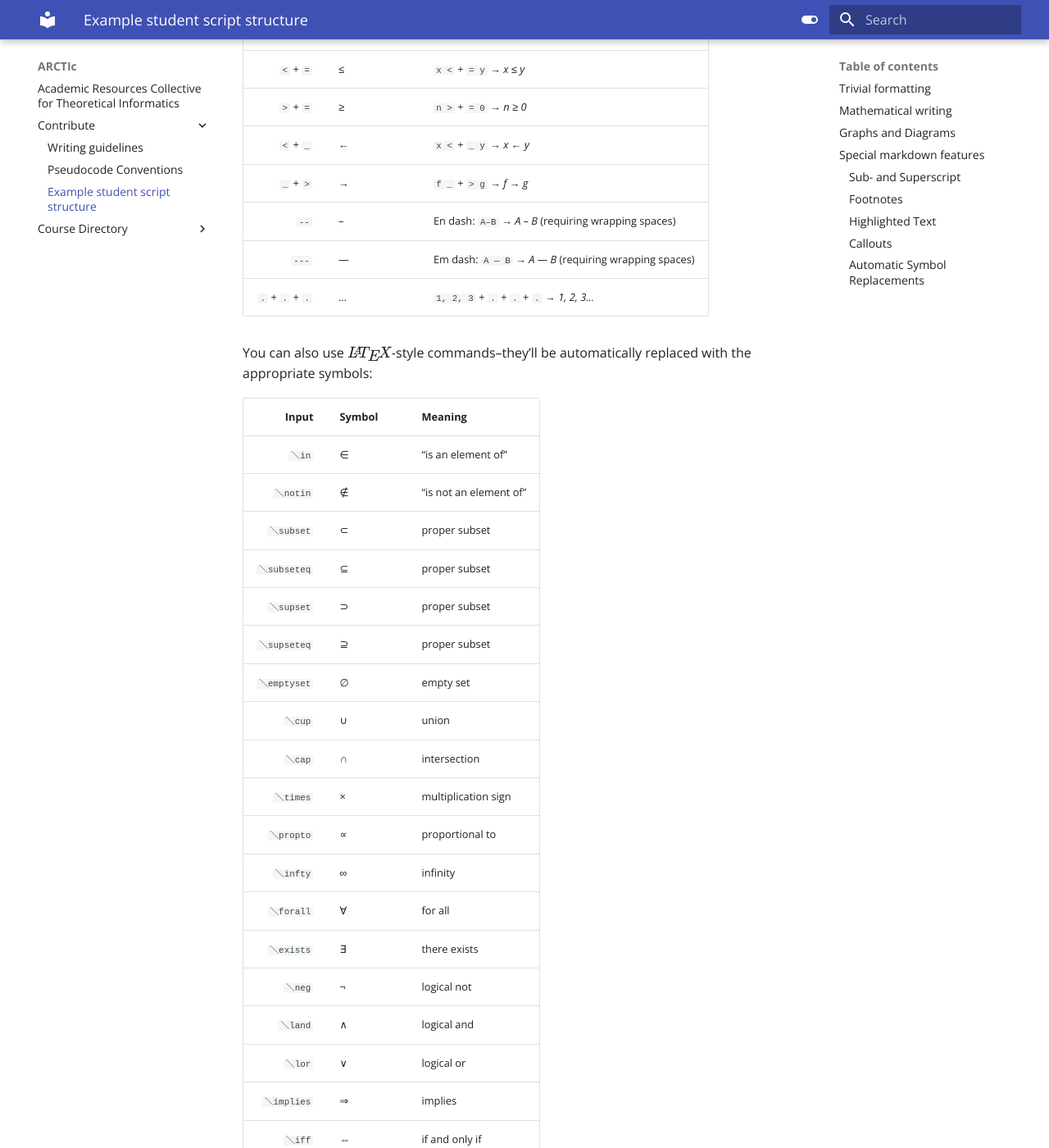
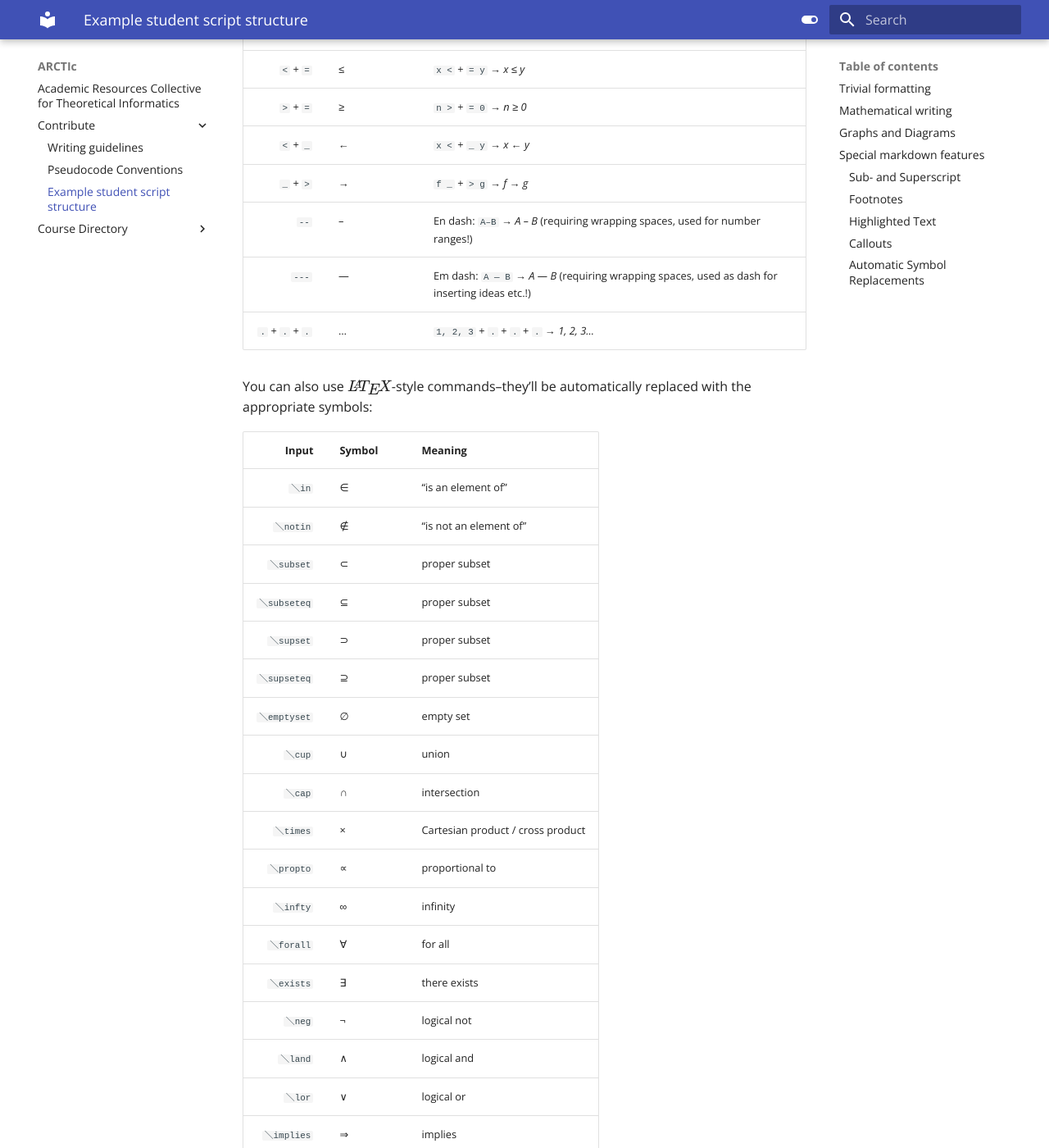
Before and after one commit to bananeira/projet-arctic, an MkDocs documentation site: the page built from docs/Contribute/02-script-structure.md, in a window 1280 px wide and 1400 px high, scrolled down 4563 px. Shown: the whole window at 82% size. Built offline with MkDocs 1.6.1 and Material for MkDocs 9.7.7, drawn with Linux system fonts in a browser that asks for light colours; some web fonts are replaced.

Commit message:
elaboration on when to use en and em dash

````diff
--- a/docs/Contribute/02-script-structure.md
+++ b/docs/Contribute/02-script-structure.md
@@ -4,7 +4,8 @@
 
 This is a proposal of how a student script should look like.
 
-If you intend to contribute, you may firstly copy this document and let the examples guide you through your writing process, if you're unsure with anything.
+If you intend to contribute, you may firstly copy this document and let the examples guide you through your writing
+process, if you're unsure with anything.
 
 Let's start by doing some common things that you will most likely be doing if you are writing a script.
 
@@ -35,11 +36,13 @@ If you want to prove a statement by delivering a counterproof, ...
 This can help the reader to predetermine and understand your workflow quicklier.
 
 All these boxes can be achieved by using the following syntax.
+
 ```
 !!! <keyword> "<title>"
 
     text
 ```
+
 where `<keyword>` is either
 
 - `note` for a definition,
@@ -57,19 +60,23 @@ where `<keyword>` is either
 
 Of course, you can use $\LaTeX$ just as are used to.
 `$<inline content>$` invokes the inline math mode.
+
 ```
 \[
     <block content>
 \]
 ```
+
 invokes the block math mode.
 It is also possible to use the common math environments like
+
 ```
 \begin{align*}
     a & = lign \\
     m & = e
 \end{align*}
 ```
+
 Let's try it out $\exists f,g\colon \NN \to \NN$, such that
 
 \[ f(n) + g(n) = 2\,f(n) = 2\,g(n). \]
@@ -77,15 +84,17 @@ Let's try it out $\exists f,g\colon \NN \to \NN$, such that
 Let's also run through a few conventions to ensure a good quality of your $\LaTeX$ code.
 
 - Mathematical statements are part of the sentence.
-The sentence is to be structured in a way that it can still be read fluently.
-Furthermore, if you have placed a mathematical statement with which the sentence ends, the mathematical statement will end with a full stop.
+  The sentence is to be structured in a way that it can still be read fluently.
+  Furthermore, if you have placed a mathematical statement with which the sentence ends, the mathematical statement will
+  end with a full stop.
 - Do not excessively abbreviate natural statements by using math symbols. This greatly decreases the reading flow.
 - Use enough spacing between symbols.
-Sometimes, just writing a large set of symbols back-to-back -- maybe even with different layers without spacing is hard to understand.
-For instance:
+  Sometimes, just writing a large set of symbols back-to-back -- maybe even with different layers without spacing is
+  hard to understand.
+  For instance:
 
 \[
-    \exists c > 0 \exists n_0 > 0 \forall n > n_0 : 0 \leq f(n) \leq cg(n)
+\exists c > 0 \exists n_0 > 0 \forall n > n_0 : 0 \leq f(n) \leq cg(n)
 \]
 
 ``` TeX
@@ -97,7 +106,7 @@ For instance:
 vs.
 
 \[
-    \exists c > 0 \: \exists n_0 > 0 \: \forall n > n_0 \colon 0 \leq f(n) \leq c\,g(n).
+\exists c > 0 \: \exists n_0 > 0 \: \forall n > n_0 \colon 0 \leq f(n) \leq c\,g(n).
 \]
 
 ``` TeX
@@ -106,13 +115,16 @@ vs.
 \]
 ```
 
-- Also notice that we've used a `\colon` intead of a `:`, enforcing correct spacing, since otherwise this symbol is interpreted as an operator.
-- Constants and function names should be written in upright font, while variables and parameters should be written in italic font.
-It is okay, however, not to use the upright font for function names that are one character long, like $f$ or $g$.
+- Also notice that we've used a `\colon` intead of a `:`, enforcing correct spacing, since otherwise this symbol is
+  interpreted as an operator.
+- Constants and function names should be written in upright font, while variables and parameters should be written in
+  italic font.
+  It is okay, however, not to use the upright font for function names that are one character long, like $f$ or $g$.
 
 ## Graphs and Diagrams
 
-If you want to include a graph or a diagram, please refer to the [reference for diagrams](https://squidfunk.github.io/mkdocs-material/reference/diagrams/).
+If you want to include a graph or a diagram, please refer to
+the [reference for diagrams](https://squidfunk.github.io/mkdocs-material/reference/diagrams/).
 You can use the `mermaid` syntax to create diagrams.
 For instance, if you want to create a flowchart, you can use the following code:
 
@@ -149,24 +161,30 @@ graph LR
 ## Special markdown features
 
 ### Sub- and Superscript
+
 We have prepared some markdown features that you can use to enhance your script.
 For instance, you can sub- and superscript text by using the `^` and `_` symbols, respectively.
-Different from $\LaTeX$, you have to wrap sub- and superscript indicators around the text you want to sub- or superscript.
+Different from $\LaTeX$, you have to wrap sub- and superscript indicators around the text you want to sub- or
+superscript.
 For instance, `H~2~O` will yield H~2~O and `E=mc^2^` will yield E=mc^2^.
 Please only use this feature in exceptions, since it is not as clean as the $\LaTeX$ version.
 
 ### Footnotes
+
 You can also use footnotes to provide additional information or references.
-For instance, you can write `This is a footnote[^1]` to create a footnote with the text "This is a footnote" and a reference number.
+For instance, you can write `This is a footnote[^1]` to create a footnote with the text "This is a footnote" and a
+reference number.
 You can reference the footnote by using the `[^1]` syntax[^1].
 
 [^1]: This is the footnote text.
 
 ### Highlighted Text
+
 You can highlight text by using the `==` syntax.
 For instance, `this is ==highlighted== text` will yield: this is ==highlighted== text.
 
 ### Callouts
+
 You can use callouts to draw attention to specific parts of your text.
 For instance, you can use the `!!!` syntax to create a callout box.
 For instance, `!!! note "This is a note"` will yield:
@@ -177,45 +195,47 @@ For instance, `!!! note "This is a note"` will yield:
 
 ### Automatic Symbol Replacements
 
-To make your writing cleaner and more readable, we've prepared a number of automatic **text replacements**. These convert common keyboard shortcuts into properly formatted mathematical symbols.
+To make your writing cleaner and more readable, we've prepared a number of automatic **text replacements**. These
+convert common keyboard shortcuts into properly formatted mathematical symbols.
 
-This means you don’t have to remember how to write symbols like “not equal” (≠) — just type `!=`, and it will be replaced automatically.
+This means you don’t have to remember how to write symbols like “not equal” (≠) — just type `!=`, and it will be
+replaced automatically.
 
-|           Input | Replacement | Example                                                  |
-|----------------:|:------------|:---------------------------------------------------------|
-|       `!` + `=` | ≠           | `a` + `!` + `=` + `b` → _a ≠ b_                          |
-|       `<` + `=` | ≤           | `x <` + `= y` → _x ≤ y_                                  |
-|       `>` + `=` | ≥           | `n >` + `= 0` → _n ≥ 0_                                  |
-|       `<` + `_` | ←           | `x <` + `_ y` → _x ← y_                                  |
-|       `_` + `>` | →           | `f _` + `> g` → _f → g_                                  |
-|            `--` | –           | En dash: `A -- B` → _A – B_ (requiring wrapping spaces)  |
-|           `---` | —           | Em dash: `A --- B` → _A — B_ (requiring wrapping spaces) |
-| `.` + `.` + `.` | …           | `1, 2, 3` + `.` + `.` + `.` → _1, 2, 3…_                 |
+|           Input | Replacement | Example                                                                                          |
+|----------------:|:------------|:-------------------------------------------------------------------------------------------------|
+|       `!` + `=` | ≠           | `a` + `!` + `=` + `b` → _a ≠ b_                                                                  |
+|       `<` + `=` | ≤           | `x <` + `= y` → _x ≤ y_                                                                          |
+|       `>` + `=` | ≥           | `n >` + `= 0` → _n ≥ 0_                                                                          |
+|       `<` + `_` | ←           | `x <` + `_ y` → _x ← y_                                                                          |
+|       `_` + `>` | →           | `f _` + `> g` → _f → g_                                                                          |
+|            `--` | –           | En dash: `A -- B` → _A – B_ (requiring wrapping spaces, used for number ranges!)                 |
+|           `---` | —           | Em dash: `A --- B` → _A — B_ (requiring wrapping spaces, used as dash for inserting ideas etc.!) |
+| `.` + `.` + `.` | …           | `1, 2, 3` + `.` + `.` + `.` → _1, 2, 3…_                                                         |
 
 You can also use $\LaTeX$-style commands -- they’ll be automatically replaced with the appropriate symbols:
 
-|       Input | Symbol | Meaning                |
-|------------:|:-------|:-----------------------|
-|       `＼in` | ∈      | “is an element of”     |
-|    `＼notin` | ∉      | “is not an element of” |
-|   `＼subset` | ⊂      | proper subset          |
-| `＼subseteq` | ⊆      | proper subset          |
-|   `＼supset` | ⊃       | proper subset          |
-| `＼supseteq` | ⊇      | proper subset          |
-| `＼emptyset` | ∅      | empty set              |
-|      `＼cup` | ∪      | union                  |
-|      `＼cap` | ∩      | intersection           |
-|    `＼times` | ×      | multiplication sign    |
-|   `＼propto` | ∝      | proportional to        |
-|    `＼infty` | ∞      | infinity               |
-|   `＼forall` | ∀      | for all                |
-|   `＼exists` | ∃      | there exists           |
-|      `＼neg` | ¬      | logical not            |
-|     `＼land` | ∧      | logical and            |
-|      `＼lor` | ∨      | logical or             |
-|  `＼implies` | ⇒      | implies                |
-|      `＼iff` | ⇔      | if and only if         |
-|     `＼circ` | ∘      | circ symbol            |
+|       Input | Symbol | Meaning                           |
+|------------:|:-------|:----------------------------------|
+|       `＼in` | ∈      | “is an element of”                |
+|    `＼notin` | ∉      | “is not an element of”            |
+|   `＼subset` | ⊂      | proper subset                     |
+| `＼subseteq` | ⊆      | proper subset                     |
+|   `＼supset` | ⊃      | proper subset                     |
+| `＼supseteq` | ⊇      | proper subset                     |
+| `＼emptyset` | ∅      | empty set                         |
+|      `＼cup` | ∪      | union                             |
+|      `＼cap` | ∩      | intersection                      |
+|    `＼times` | ×      | Cartesian product / cross product |
+|   `＼propto` | ∝      | proportional to                   |
+|    `＼infty` | ∞      | infinity                          |
+|   `＼forall` | ∀      | for all                           |
+|   `＼exists` | ∃      | there exists                      |
+|      `＼neg` | ¬      | logical not                       |
+|     `＼land` | ∧      | logical and                       |
+|      `＼lor` | ∨      | logical or                        |
+|  `＼implies` | ⇒      | implies                           |
+|      `＼iff` | ⇔      | if and only if                    |
+|     `＼circ` | ∘      | circ symbol                       |
 
 ... and a few more.
 Again, this is not for exhaustive usage, but rather for short convenience and especially **for pseudocode**.
````
